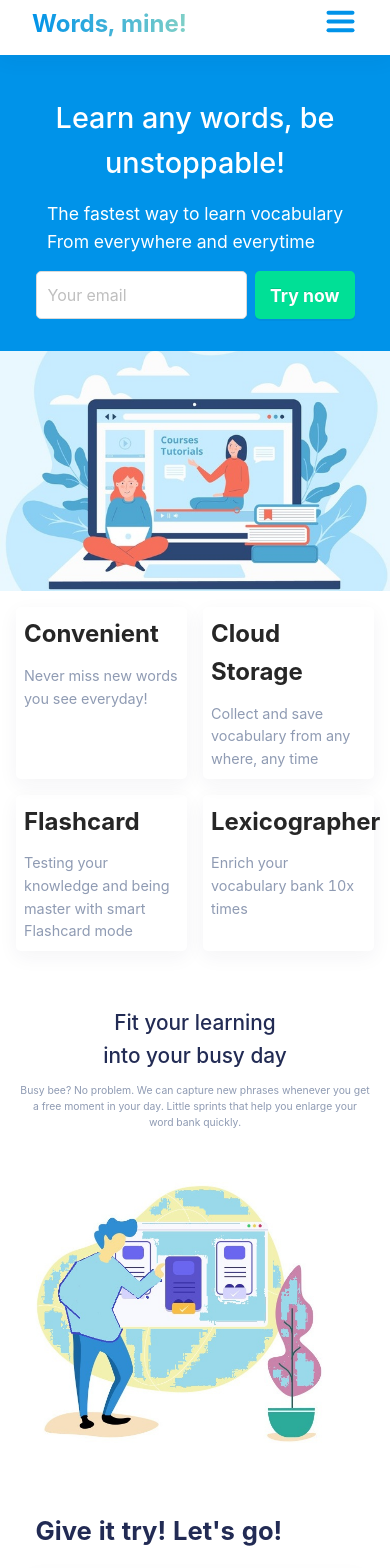
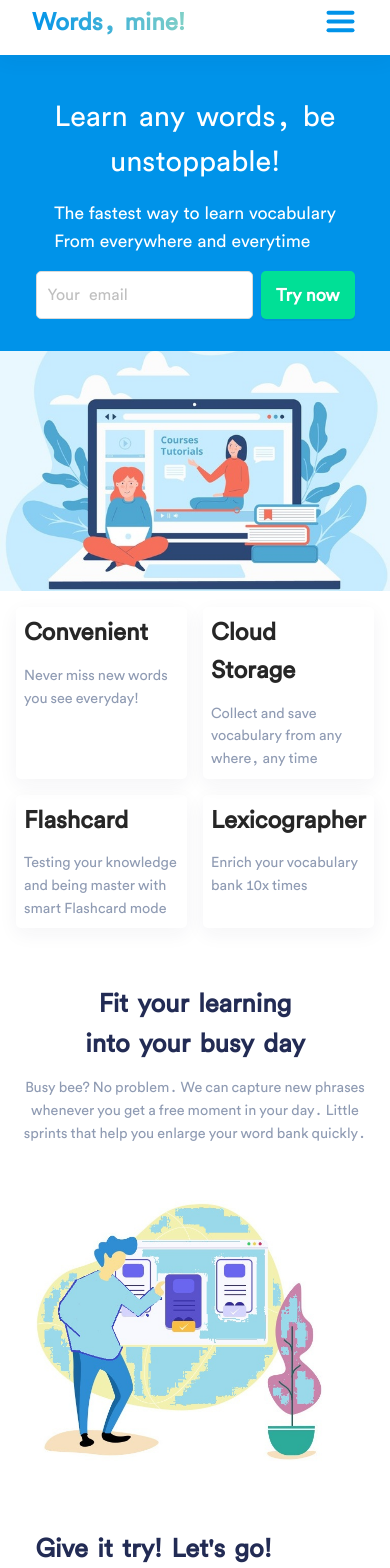
Before and after one commit to KieIO/wordsmine-landing-page, a React (Create React App) app: page / in a window 390 px wide. Shown: the top 1568 px of the page. Built offline with nearby package versions, Linux system fonts and the light colour scheme; grey boxes are pictures that could not be loaded.

Commit message:
fix font size description

```diff
--- a/src/components/Description/_description.scss
+++ b/src/components/Description/_description.scss
@@ -6,13 +6,12 @@
     h2 {
         font-size: $font-size-heading2;
         color: $color-black;
-    }
+        font-weight: bold;
 
-    p {
-        color: $color-gray;
     }
 
     &__content-padding {
+        color: $color-gray;
         padding: 5rem 10rem 0 0;
         font-size: $font-size-heading6;
         cursor: default;
@@ -31,8 +30,6 @@
 
 @media (max-width: 1240px) {
     .description {
-        // padding: 0 $padding-container-md;
-
         &__content-padding {
             padding: 5rem 5rem 0 0;
         }
@@ -41,8 +38,6 @@
 
 @media (max-width: 1050px) {
     .description {
-        // padding: 0 $padding-container-sm;
-
         &__content-padding {
             padding: 5rem 3rem 0 0;
         }
@@ -51,13 +46,9 @@
 
 @media(max-width: 670px) {
     .description {
-        h2 {
-            font-size: $font-size-heading3;
-        }
-
-        p {
-            font-size: $font-size-paragraph1;
-        }
+        // h2 {
+        //     font-size: $font-size-heading3;
+        // }
     }
 }
 
@@ -65,14 +56,14 @@
     .description {
         flex-direction: column;
 
-        h2 {
-            font-size: $font-size-heading4;
-        }
+        // h2 {
+        //     font-size: $font-size-heading4;
+        // }
 
-        p {
-            font-size: $font-size-paragraph2;
-            padding: 0;
-        }
+        // p {
+        //     font-size: $font-size-paragraph2;
+        //     padding: 0;
+        // }
 
         .col-6 {
             width: 80vw;
--- a/src/sass/_base.scss
+++ b/src/sass/_base.scss
@@ -18,6 +18,6 @@ body {
     box-sizing: border-box;
     font-size: $font-size-paragraph1;
     color: $color-black;
-    // font-family: 'Circular Std';
-    // word-spacing: -5px;
+    font-family: 'Circular Std';
+    word-spacing: -5px;
 }
```
